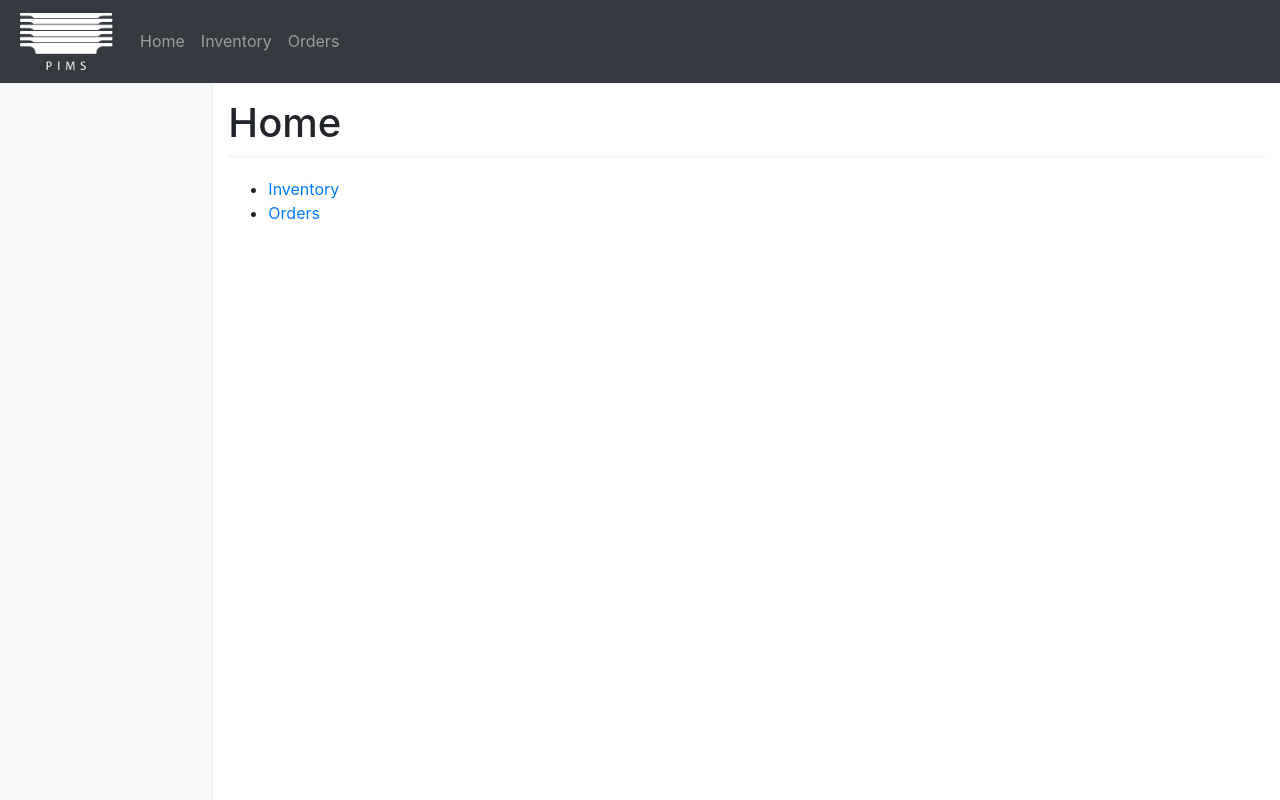
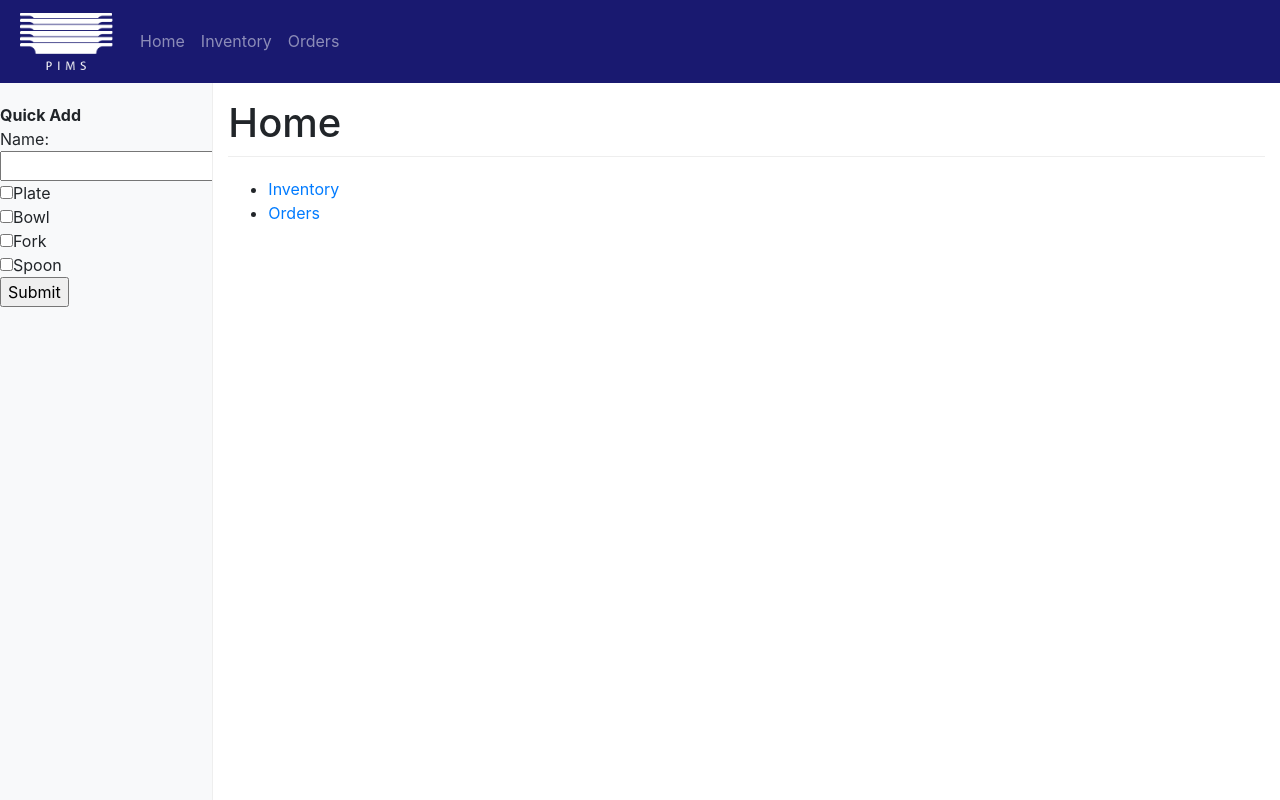
Before and after one commit to AidonLebar/Plate-Inventory-Management-System, a Django app: page / in a window 1280 px wide. Run offline with Django 3.2, Linux system fonts and the light colour scheme; some libraries are stand-ins or nearby versions.

Commit message:
added a qucik add feature

```diff
--- a/inventory/templates/inventory/base.html
+++ b/inventory/templates/inventory/base.html
@@ -14,17 +14,10 @@
   </head>
   <body>
       <header>
-      <nav class="navbar navbar-expand-md navbar-dark fixed-top bg-dark">
+      <nav class="navbar navbar-expand-md navbar-dark fixed-top" style="background-color: #191970">
          <a class="navbar-brand" href="/">
          <img src="{% static '/inventory/PIMS_no_circle.png' }%}" width="100" alt="PIMS">
          </a>
-    <!--
-        <a class="navbar-brand" href="/">PIMS</a>
-        <button class="navbar-toggler d-lg-none" type="button" data-toggle="collapse" data-target="#navbarsExampleDefault" aria-controls="navbarsExampleDefault" aria-expanded="false" aria-label="Toggle navigation">
-          <span class="navbar-toggler-icon"></span>
-        </button>
-    -->
-
 
         <div class="collapse navbar-collapse" id="header-nav-bar">
           <ul class="navbar-nav mr-auto">
@@ -47,48 +40,17 @@
       <div class="row">
         <nav class="col-sm-3 col-md-2 d-none d-sm-block bg-light sidebar">
           <ul class="nav nav-pills flex-column">
-              <!--
-            <li class="nav-item">
-              <a class="nav-link active" href="#">Overview <span class="sr-only">(current)</span></a>
-            </li>
-            <li class="nav-item">
-              <a class="nav-link" href="#">Reports</a>
-            </li>
-            <li class="nav-item">
-              <a class="nav-link" href="#">Analytics</a>
-            </li>
-            <li class="nav-item">
-              <a class="nav-link" href="#">Export</a>
-            </li>
-          </ul>
+              <form>
+                  <strong>Quick Add</strong><br>
+                  Name:<br>
 
-          <ul class="nav nav-pills flex-column">
-            <li class="nav-item">
-              <a class="nav-link" href="#">Nav item</a>
-            </li>
-            <li class="nav-item">
-              <a class="nav-link" href="#">Nav item again</a>
-            </li>
-            <li class="nav-item">
-              <a class="nav-link" href="#">One more nav</a>
-            </li>
-            <li class="nav-item">
-              <a class="nav-link" href="#">Another nav item</a>
-            </li>
-          </ul>
-
-          <ul class="nav nav-pills flex-column">
-            <li class="nav-item">
-              <a class="nav-link" href="#">Nav item again</a>
-            </li>
-            <li class="nav-item">
-              <a class="nav-link" href="#">One more nav</a>
-            </li>
-            <li class="nav-item">
-              <a class="nav-link" href="#">Another nav item</a>
-            </li>
-          </ul>
-      -->
+                  <input type="text" name="name"><br>
+                  <input type="checkbox" name="item" value="plate">Plate<br>
+                  <input type="checkbox" name="item" value="bowl">Bowl<br>
+                  <input type="checkbox" name="item" value="fork">Fork<br>
+                  <input type="checkbox" name="item" value="spoon">Spoon<br>
+                  <input type="submit">
+              </form>
         </nav>
 
         <main role="main" class="col-sm-9 ml-sm-auto col-md-10 pt-3">
```
